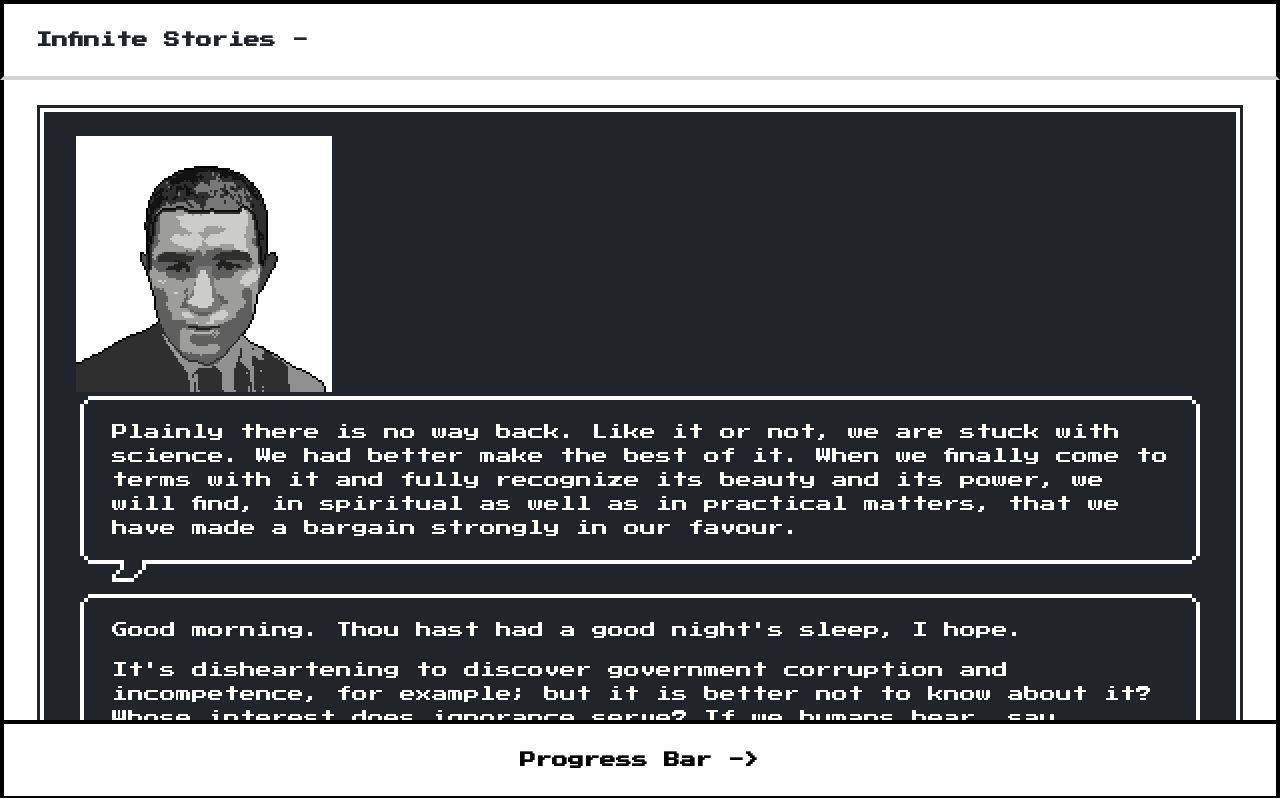
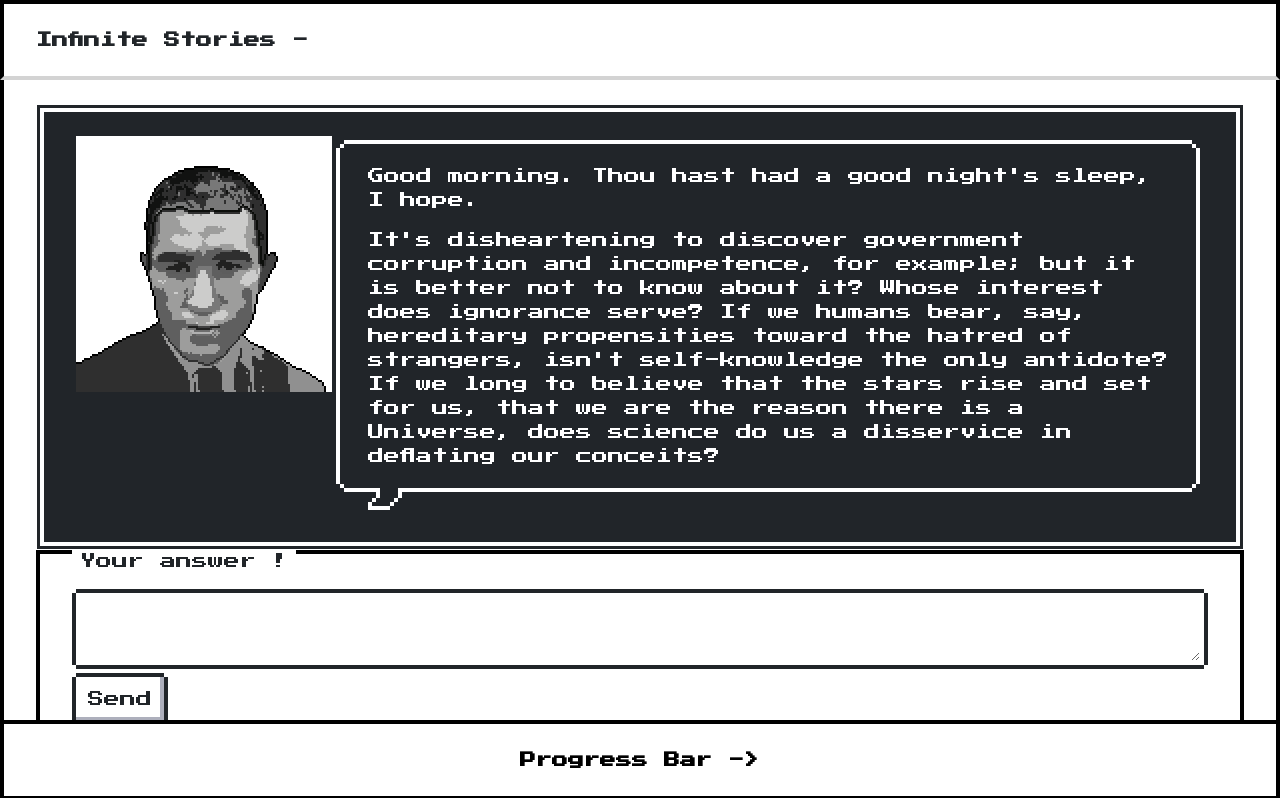
Before and after one commit to olivierpierre85/infinite-stories, a Vue app in the folder frontend/: page / in a window 1280 px wide. Shown: the top 798 px of the page. Built offline with nearby package versions, Linux system fonts and the light colour scheme.

Commit message:
small changes for test

```diff
--- a/frontend/src/components/Content.vue
+++ b/frontend/src/components/Content.vue
@@ -4,20 +4,24 @@
       <section class="nes-container is-dark">
           <section class="message-list">
               <section class="message -left">
-              <img src="@/assets/yukiopixel.png"/>
-              <div class="nes-balloon from-left is-dark">
-                  <p>Plainly there is no way back. Like it or not, we are stuck with science. We had better make the best of it. When we finally come to terms with it and fully recognize its beauty and its power, we will find, in spiritual as well as in practical matters, that we have made a bargain strongly in our favour.</p>
-              </div>
-              </section>
+                <div class="message-img">
+                    <img src="@/assets/yukiopixel.png"/>
+                </div>
+                <!-- Balloon -->
+                <div class="nes-balloon from-left is-dark">
+                    <p>Good morning. Thou hast had a good night's sleep, I hope.</p>
+                  <p>It's disheartening to discover government corruption and incompetence, for example; but it is better not to know about it? Whose interest does ignorance serve? If we humans bear, say, hereditary propensities toward the hatred of strangers, isn't self-knowledge the only antidote? If we long to believe that the stars rise and set for us, that we are the reason there is a Universe, does science do us a disservice in deflating our conceits?</p>
 
-              <section class="message -right">
-              <!-- Balloon -->
+                </div>
+            </section>
+
+              <!-- <section class="message -right">
               <div class="nes-balloon from-right is-dark">
                   <p>Good morning. Thou hast had a good night's sleep, I hope.</p>
                   <p>It's disheartening to discover government corruption and incompetence, for example; but it is better not to know about it? Whose interest does ignorance serve? If we humans bear, say, hereditary propensities toward the hatred of strangers, isn't self-knowledge the only antidote? If we long to believe that the stars rise and set for us, that we are the reason there is a Universe, does science do us a disservice in deflating our conceits?</p>
               </div>
 
-              </section>
+              </section> -->
           </section>
       </section>
 
@@ -48,4 +52,14 @@ export default {
     border-top: 0px;
 }
 
+.message-img {
+    position: relative;
+    display: inline-block;
+    width: 256px;
+    height: 256px;
+}
+
+.message {
+    display: flex;
+}
 </style>
```
